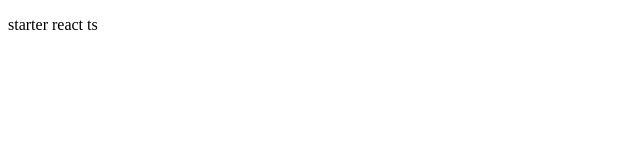
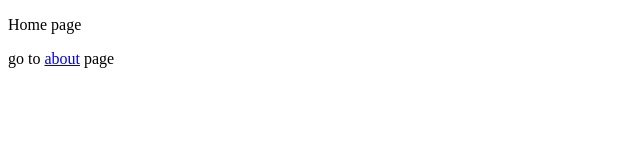
Before and after one commit to gurvanhenry/front-end-starter-point-2023-10-20, a React (Vite) app: page / in a window 1280 px wide. Shown: the top 160 px of the page, without its empty margins (0-640 px from the left). Built offline with nearby package versions, Linux system fonts and the light colour scheme.

Commit message:
Add react router

```diff
--- a/package.json
+++ b/package.json
@@ -15,7 +15,8 @@
   },
   "dependencies": {
     "react": "^18.2.0",
-    "react-dom": "^18.2.0"
+    "react-dom": "^18.2.0",
+    "react-router-dom": "^6.17.0"
   },
   "devDependencies": {
     "@types/react": "^18.2.15",
--- a/src/main.tsx
+++ b/src/main.tsx
@@ -1,9 +1,11 @@
 import React from 'react';
 import ReactDOM from 'react-dom/client';
-import { App } from './App.tsx';
+
+import { RouterProvider } from 'react-router-dom';
+import { router } from './router';
 
 ReactDOM.createRoot(document.getElementById('root')!).render(
   <React.StrictMode>
-    <App />
+    <RouterProvider router={router} />
   </React.StrictMode>,
 );
--- /dev/null
+++ b/src/pages/About/About.tsx
@@ -0,0 +1,3 @@
+export function About() {
+  return <p>About page</p>;
+}
--- /dev/null
+++ b/src/pages/About/index.ts
@@ -0,0 +1 @@
+export { About } from './About';
--- /dev/null
+++ b/src/pages/Home.tsx
@@ -0,0 +1,12 @@
+import { Link } from 'react-router-dom';
+
+export function Home() {
+  return (
+    <div>
+      <p>Home page</p>
+      <p>
+        go to <Link to="/about">about</Link> page
+      </p>
+    </div>
+  );
+}
--- /dev/null
+++ b/src/router/index.tsx
@@ -0,0 +1,14 @@
+import { createBrowserRouter } from 'react-router-dom';
+import { Home } from '../pages/Home';
+import { About } from '../pages/About';
+
+export const router = createBrowserRouter([
+  {
+    path: '/',
+    element: <Home />,
+  },
+  {
+    path: '/about',
+    element: <About />,
+  },
+]);
```
Also changed, not shown: 2 other files (tests, documents, lock files or other folders).
